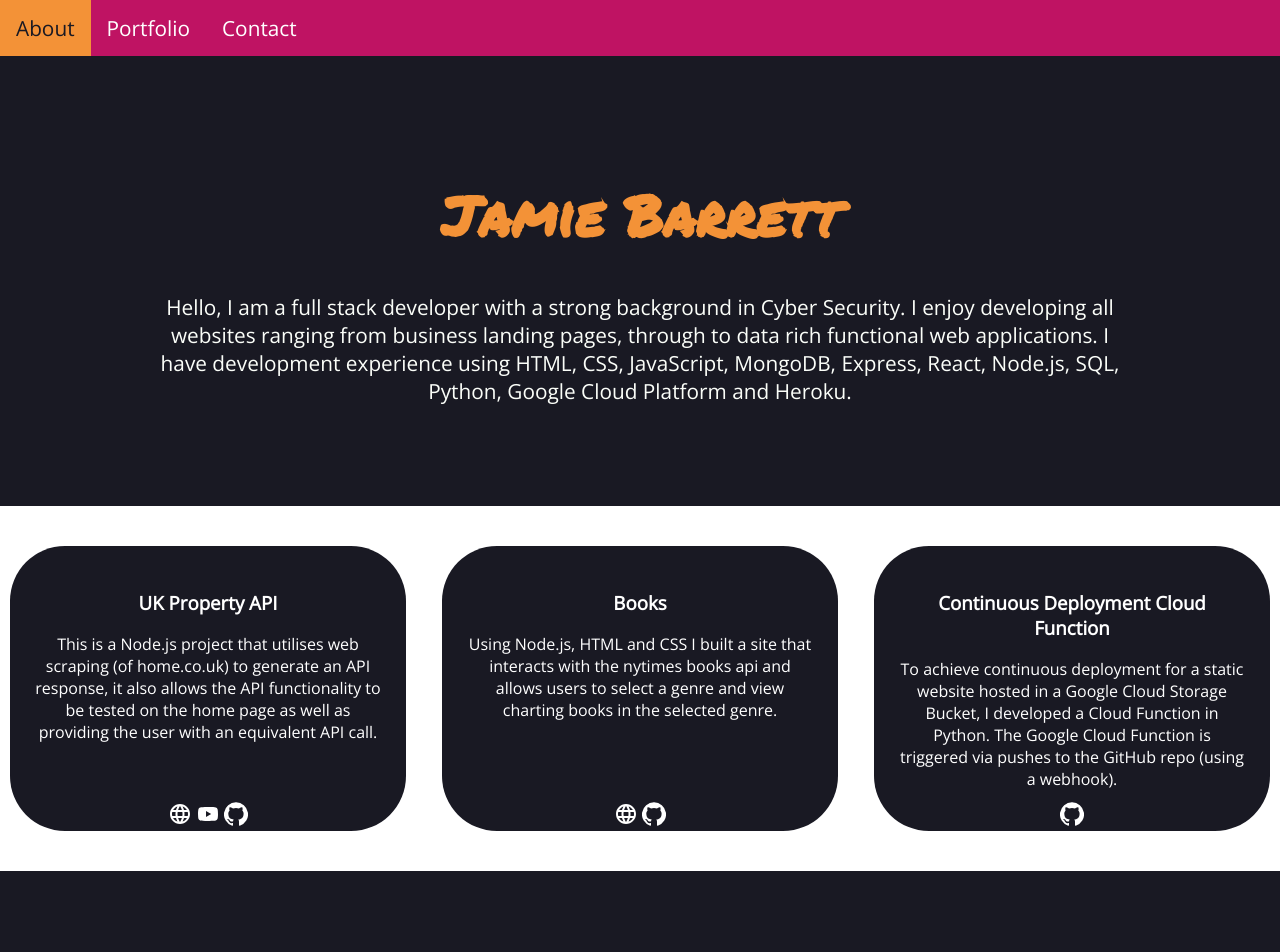
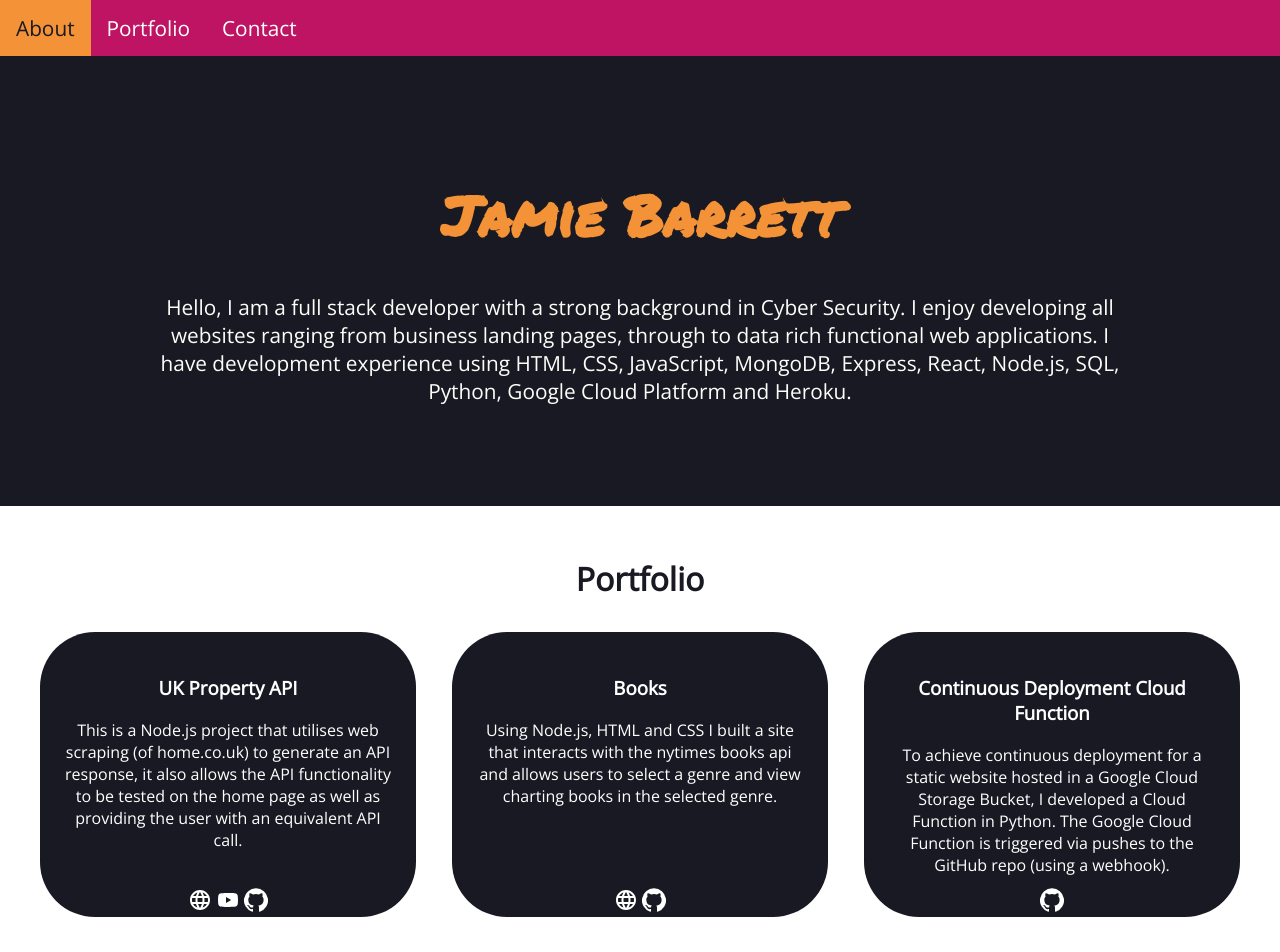
Before and after one commit to jb-0/site-react, a React (Create React App) app: page / in a window 1280 px wide. Shown: the top 952 px of the page. Built offline with nearby package versions, Linux system fonts and the light colour scheme.

Commit message:
Moved portfolio cards out of main app file into component, styling improvemnets

```diff
--- a/src/components/App.jsx
+++ b/src/components/App.jsx
@@ -1,21 +1,16 @@
 import React from "react";
 import Navbar from "./Navbar"
 import Intro from "./Intro"
-import Card from "./Card";
+import Portfolio from "./Portfolio"
 import ContactForm from "./ContactForm";
 import Footer from "./Footer";
-import portfolioContent from "../content/portfolioContent";
 
 function App() {
   return (
     <div className="app">
       <Navbar />
       <Intro />
-      <div className="cards-section" id="portfolio">
-        {portfolioContent.map((portfolioItem, key) => {
-          return <Card key={key} item={portfolioItem} />;
-        })}
-      </div>
+      <Portfolio />
       <ContactForm />
       <Footer />
     </div>
--- /dev/null
+++ b/src/components/Portfolio.jsx
@@ -0,0 +1,19 @@
+import React from "react";
+import Card from "./Card";
+import portfolioContent from "../content/portfolioContent";
+import "../styles/Portfolio.css"
+
+function Portfolio() {
+  return (
+    <div className="portfolio" id="portfolio">
+        <h1>Portfolio</h1>
+        <div className="portfolio-cards-section">
+        {portfolioContent.map((portfolioItem, key) => {
+            return <Card key={key} item={portfolioItem} />;
+        })}
+        </div>
+    </div>
+  );
+}
+
+export default Portfolio;
--- a/src/styles/Card.css
+++ b/src/styles/Card.css
@@ -1,17 +1,9 @@
-.cards-section {
-    padding: 30px 0;
-    background-color: white;
-    display: grid;
-    grid-template-columns: repeat(auto-fit, minmax(300px, 1fr));
-    grid-gap: 1rem;
-
-}
-
 .card-item {
     margin: 10px;
     padding: 25px;
     border-radius: 55px;
     background-color: #191923;
+    color: white;
     position: relative;
 }
 
--- /dev/null
+++ b/src/styles/Portfolio.css
@@ -0,0 +1,12 @@
+.portfolio {
+    background-color: white;
+    color: #191923;
+    padding: 30px;
+}
+
+.portfolio-cards-section {
+    display: grid;
+    grid-template-columns: repeat(auto-fit, minmax(300px, 1fr));
+    grid-gap: 1rem;
+
+}
```
